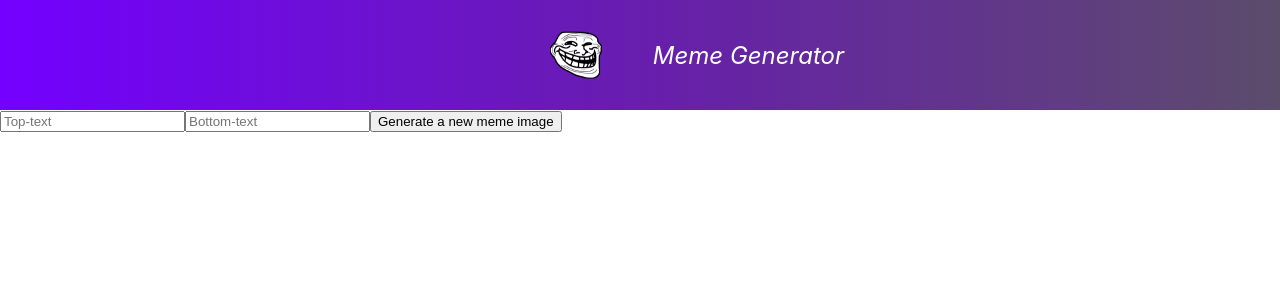
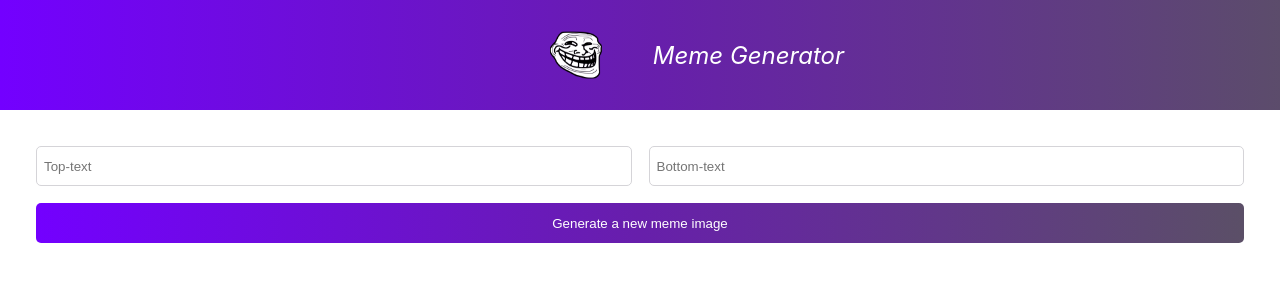
Before and after one commit to MohammedUsman-hub/meme-generator, a React (Create React App) app in the folder meme-g/: page / in a window 1280 px wide. Shown: the top 300 px of the page. Built offline with nearby package versions, Linux system fonts and the light colour scheme.

Commit message:
update index.css

```diff
--- a/meme-g/src/index.css
+++ b/meme-g/src/index.css
@@ -12,7 +12,9 @@ code {
     monospace;
 }
 
-
+main{
+  padding: 36px;
+}
 
 /*  */
 
@@ -46,13 +48,22 @@ code {
 
 /* Meme form and button */
 .form{
-
+  display: grid;
+  grid-template: 40px 40px / 1fr 1fr;
+  gap: 17px;
 }
 
 .form-input{
-
+  border: 1px solid #D5D4D8;
+  border-radius: 5px;
+  text-indent: 5px;
 }
 
 .form-button{
-
+  grid-column: 1 / -1;
+  border-radius: 5px;
+  background-image: linear-gradient(to right, rgb(115, 0, 255), rgb(103, 31, 171), rgb(91, 79, 103));
+  color: white;
+  border: none;
+  cursor: pointer;
 }
```
